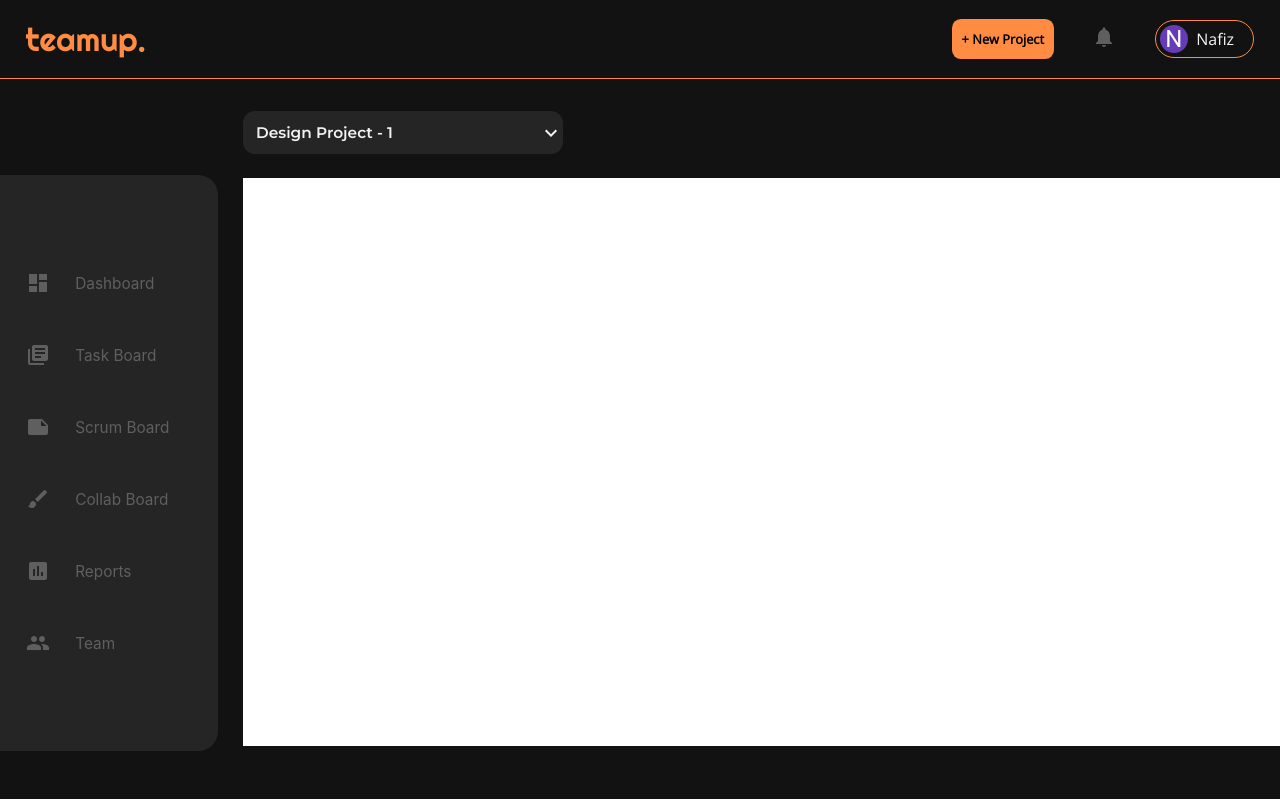
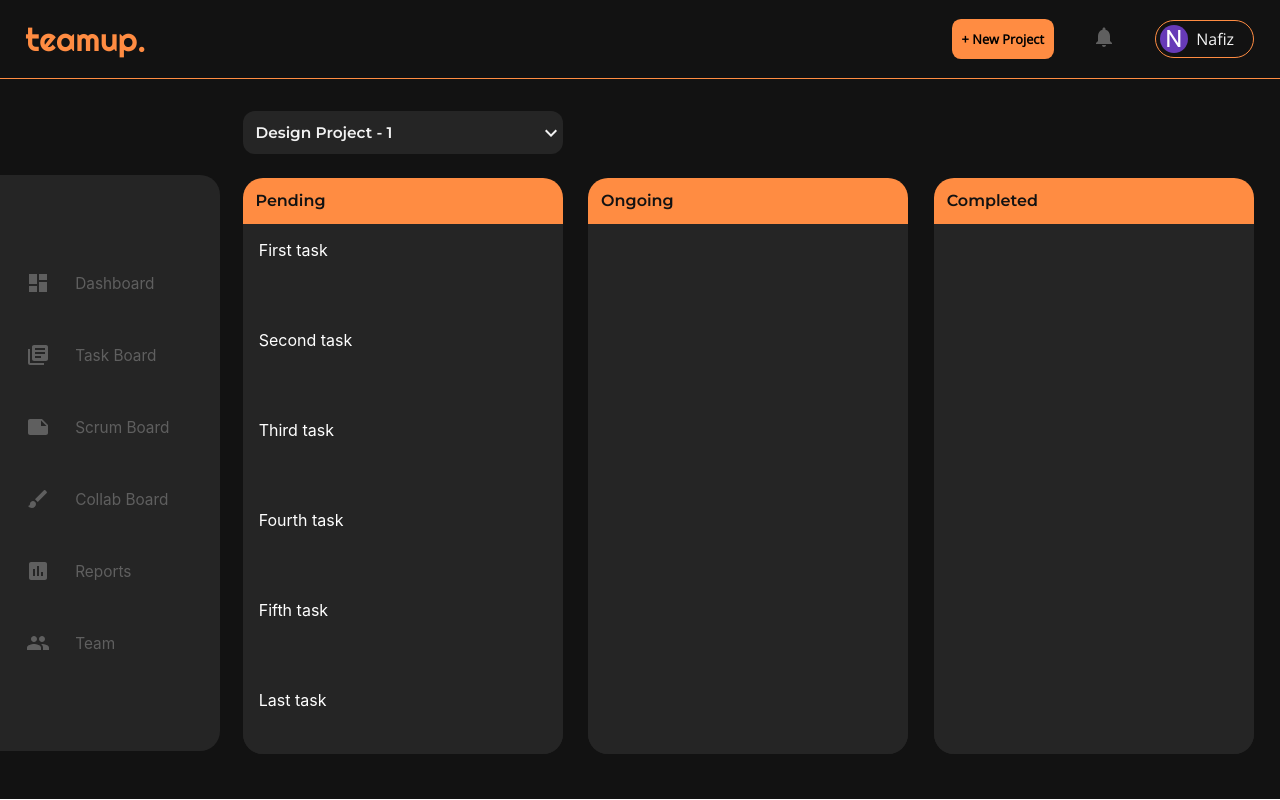
Before and after one commit to Ibtid/teamup, a React (Create React App) app in the folder client/: page /scrumboard/1 in a window 1280 px wide. Built offline with nearby package versions, Linux system fonts and the light colour scheme.

Commit message:
Scrum board skeleton

```diff
--- /dev/null
+++ b/client/src/Components/Kanban/Kanban.css
@@ -0,0 +1,37 @@
+.kanban {
+  background-color: #121212;
+  height: 100%;
+  width: 100%;
+  display: flex;
+  align-items: center;
+  justify-content: space-between;
+}
+
+.kanban__columnSpace {
+  height: 100%;
+  width: 25vw;
+  background-color: #121212;
+}
+
+.kanban__columnHeader {
+  color: #121212;
+  font-family: 'Montserrat', sans-serif;
+  background-color: #ff8c42;
+  width: 24vw;
+  height: 8%;
+  display: flex;
+  align-items: center;
+  justify-content: flex-start;
+  padding-left: 1vw;
+  border-top-left-radius: 2.5vh;
+  border-top-right-radius: 2.5vh;
+}
+
+.kanban__columnBody {
+  width: 100%;
+  height: 92%;
+  background-color: #252525;
+  border-bottom-left-radius: 2.5vh;
+  border-bottom-right-radius: 2.5vh;
+  overflow: hidden;
+}
--- /dev/null
+++ b/client/src/Components/Kanban/Kanban.js
@@ -0,0 +1,139 @@
+import React, { useState } from 'react';
+import { DragDropContext, Draggable, Droppable } from 'react-beautiful-dnd';
+import { v4 as uuidv4 } from 'uuid';
+import Scrollable from '../Scrollable/Scrollable';
+
+import './Kanban.css';
+
+const itemsFromBackend = [
+  { id: uuidv4(), content: 'First task' },
+  { id: uuidv4(), content: 'Second task' },
+  { id: uuidv4(), content: 'Third task' },
+  { id: uuidv4(), content: 'Fourth task' },
+  { id: uuidv4(), content: 'Fifth task' },
+  { id: uuidv4(), content: 'Last task' },
+];
+
+const columnsFromBackend = {
+  [uuidv4()]: {
+    name: 'Pending',
+    items: itemsFromBackend,
+  },
+  [uuidv4()]: {
+    name: 'Ongoing',
+    items: [],
+  },
+  [uuidv4()]: {
+    name: 'Completed',
+    items: [],
+  },
+};
+
+const onDragEnd = (result, columns, setColumns) => {
+  if (!result.destination) return;
+  const { source, destination } = result;
+
+  if (source.droppableId !== destination.droppableId) {
+    const sourceColumn = columns[source.droppableId];
+    const destColumn = columns[destination.droppableId];
+    const sourceItems = [...sourceColumn.items];
+    const destItems = [...destColumn.items];
+    const [removed] = sourceItems.splice(source.index, 1);
+    destItems.splice(destination.index, 0, removed);
+    setColumns({
+      ...columns,
+      [source.droppableId]: {
+        ...sourceColumn,
+        items: sourceItems,
+      },
+      [destination.droppableId]: {
+        ...destColumn,
+        items: destItems,
+      },
+    });
+  } else {
+    const column = columns[source.droppableId];
+    const copiedItems = [...column.items];
+    const [removed] = copiedItems.splice(source.index, 1);
+    copiedItems.splice(destination.index, 0, removed);
+    setColumns({
+      ...columns,
+      [source.droppableId]: {
+        ...column,
+        items: copiedItems,
+      },
+    });
+  }
+};
+
+const Kanban = () => {
+  const [columns, setColumns] = useState(columnsFromBackend);
+  return (
+    <div className='kanban'>
+      <DragDropContext
+        onDragEnd={(result) => onDragEnd(result, columns, setColumns)}>
+        {Object.entries(columns).map(([columnId, column], index) => {
+          return (
+            <div className='kanban__columnSpace' key={columnId}>
+              <div className='kanban__columnHeader'>{column.name}</div>
+              <div className='kanban__columnBody'>
+                <Droppable droppableId={columnId} key={columnId}>
+                  {(provided, snapshot) => {
+                    return (
+                      <Scrollable>
+                        <div
+                          {...provided.droppableProps}
+                          ref={provided.innerRef}
+                          style={{
+                            background: snapshot.isDraggingOver
+                              ? '#525252'
+                              : '#252525',
+                            width: '100%',
+                            minHeight: '100%',
+                          }}>
+                          {column.items.map((item, index) => {
+                            return (
+                              <Draggable
+                                key={item.id}
+                                draggableId={item.id}
+                                index={index}>
+                                {(provided, snapshot) => {
+                                  return (
+                                    <div
+                                      ref={provided.innerRef}
+                                      {...provided.draggableProps}
+                                      {...provided.dragHandleProps}
+                                      style={{
+                                        userSelect: 'none',
+                                        padding: 16,
+                                        margin: '0 0 8px 0',
+                                        minHeight: '50px',
+                                        backgroundColor: snapshot.isDragging
+                                          ? '#ff8c42'
+                                          : '#252525',
+                                        color: 'white',
+                                        ...provided.draggableProps.style,
+                                      }}>
+                                      {item.content}
+                                    </div>
+                                  );
+                                }}
+                              </Draggable>
+                            );
+                          })}
+                          {provided.placeholder}
+                        </div>
+                      </Scrollable>
+                    );
+                  }}
+                </Droppable>
+              </div>
+            </div>
+          );
+        })}
+      </DragDropContext>
+    </div>
+  );
+};
+
+export default Kanban;
--- a/client/src/Pages/Scrumboard/Scrumboard.css
+++ b/client/src/Pages/Scrumboard/Scrumboard.css
@@ -2,7 +2,7 @@
   height: 86vh;
   width: 85vw;
   background: #121212;
-  padding-left: 2vw;
+  padding-left: 1.8vw;
   padding-top: 4vh;
 }
 
@@ -11,7 +11,6 @@
 }
 
 .scrumboard__content {
-  background-color: white;
-  height: 71vh;
-  width: 81vw;
+  height: 72vh;
+  width: 79vw;
 }
--- a/client/src/Pages/Scrumboard/Scrumboard.js
+++ b/client/src/Pages/Scrumboard/Scrumboard.js
@@ -1,6 +1,7 @@
 import React from 'react';
 import './Scrumboard.css';
 import BigDropDown from '../../Components/BigDropDown/BigDropDown';
+import Kanban from '../../Components/Kanban/Kanban';
 
 const Scrumboard = () => {
   return (
@@ -8,7 +9,9 @@
       <div className='scrumboard__navbar'>
         <BigDropDown />
       </div>
-      <div className='scrumboard__content'></div>
+      <div className='scrumboard__content'>
+        <Kanban />
+      </div>
     </div>
   );
 };
```
